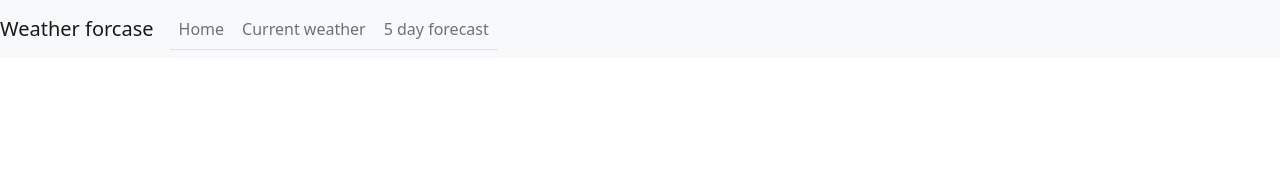
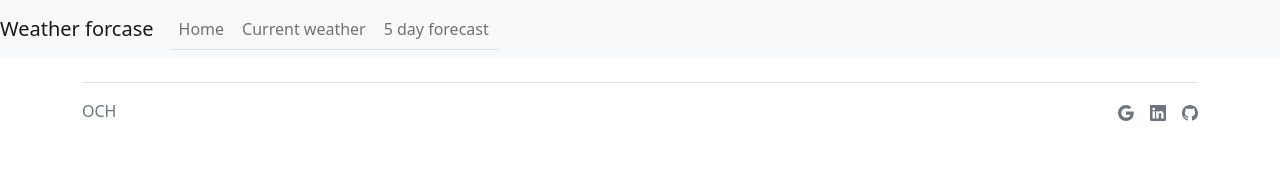
Before and after one commit to oczh/weather-app, an Angular app: page / in a window 1280 px wide. Shown: the top 189 px of the page. Built offline with nearby package versions, Linux system fonts and the light colour scheme.

Commit message:
create footer (component) with contact links

```diff
--- a/src/app/app.component.html
+++ b/src/app/app.component.html
@@ -1,3 +1,3 @@
 <app-navbar></app-navbar>
-
 <router-outlet></router-outlet>
+<app-footer></app-footer>
--- /dev/null
+++ b/src/app/footer/footer.component.html
@@ -0,0 +1,30 @@
+<div class="container">
+  <footer class="d-flex flex-wrap justify-content-between align-items-center py-3 my-4 border-top">
+    <div class="col-md-4 d-flex align-items-center">
+      <a href="https://drive.google.com/file/d/16TeuCO5okzavcMZWuCmomBVv1a4ni70G/" class="mb-3 me-2 mb-md-0 text-muted text-decoration-none lh-1">OCH</a>
+    </div>
+    <ul class="nav col-md-4 justify-content-end list-unstyled d-flex">
+      <li class="ms-3">
+        <a class="text-muted" href="mailto:czeizinghedi@gmail.com">
+          <svg xmlns="http://www.w3.org/2000/svg" width="16" height="16" fill="currentColor" class="bi bi-google" viewBox="0 0 16 16">
+            <path d="M15.545 6.558a9.4 9.4 0 0 1 .139 1.626c0 2.434-.87 4.492-2.384 5.885h.002C11.978 15.292 10.158 16 8 16A8 8 0 1 1 8 0a7.7 7.7 0 0 1 5.352 2.082l-2.284 2.284A4.35 4.35 0 0 0 8 3.166c-2.087 0-3.86 1.408-4.492 3.304a4.8 4.8 0 0 0 0 3.063h.003c.635 1.893 2.405 3.301 4.492 3.301 1.078 0 2.004-.276 2.722-.764h-.003a3.7 3.7 0 0 0 1.599-2.431H8v-3.08z"/>
+          </svg>
+        </a>
+      </li>
+      <li class="ms-3">
+        <a class="text-muted" href="#">
+          <svg xmlns="http://www.w3.org/2000/svg" width="16" height="16" fill="currentColor" class="bi bi-linkedin" viewBox="0 0 16 16">
+            <path d="M0 1.146C0 .513.526 0 1.175 0h13.65C15.474 0 16 .513 16 1.146v13.708c0 .633-.526 1.146-1.175 1.146H1.175C.526 16 0 15.487 0 14.854zm4.943 12.248V6.169H2.542v7.225zm-1.2-8.212c.837 0 1.358-.554 1.358-1.248-.015-.709-.52-1.248-1.342-1.248S2.4 3.226 2.4 3.934c0 .694.521 1.248 1.327 1.248zm4.908 8.212V9.359c0-.216.016-.432.08-.586.173-.431.568-.878 1.232-.878.869 0 1.216.662 1.216 1.634v3.865h2.401V9.25c0-2.22-1.184-3.252-2.764-3.252-1.274 0-1.845.7-2.165 1.193v.025h-.016l.016-.025V6.169h-2.4c.03.678 0 7.225 0 7.225z"/>
+          </svg>
+        </a>
+      </li>
+      <li class="ms-3">
+        <a class="text-muted" href="https://github.com/oczh">
+          <svg xmlns="http://www.w3.org/2000/svg" width="16" height="16" fill="currentColor" class="bi bi-github" viewBox="0 0 16 16">
+            <path d="M8 0C3.58 0 0 3.58 0 8c0 3.54 2.29 6.53 5.47 7.59.4.07.55-.17.55-.38 0-.19-.01-.82-.01-1.49-2.01.37-2.53-.49-2.69-.94-.09-.23-.48-.94-.82-1.13-.28-.15-.68-.52-.01-.53.63-.01 1.08.58 1.23.82.72 1.21 1.87.87 2.33.66.07-.52.28-.87.51-1.07-1.78-.2-3.64-.89-3.64-3.95 0-.87.31-1.59.82-2.15-.08-.2-.36-1.02.08-2.12 0 0 .67-.21 2.2.82.64-.18 1.32-.27 2-.27s1.36.09 2 .27c1.53-1.04 2.2-.82 2.2-.82.44 1.1.16 1.92.08 2.12.51.56.82 1.27.82 2.15 0 3.07-1.87 3.75-3.65 3.95.29.25.54.73.54 1.48 0 1.07-.01 1.93-.01 2.2 0 .21.15.46.55.38A8.01 8.01 0 0 0 16 8c0-4.42-3.58-8-8-8"/>
+          </svg>
+        </a>
+      </li>
+    </ul>
+  </footer>
+</div>
```
Also changed, not shown: src/app/app.module.ts (+4 -3 lines), src/app/footer/footer.component.ts (added, +10 -0 lines), src/app/footer/footer.component.scss (added), 1 other file (tests, documents, lock files or other folders).
